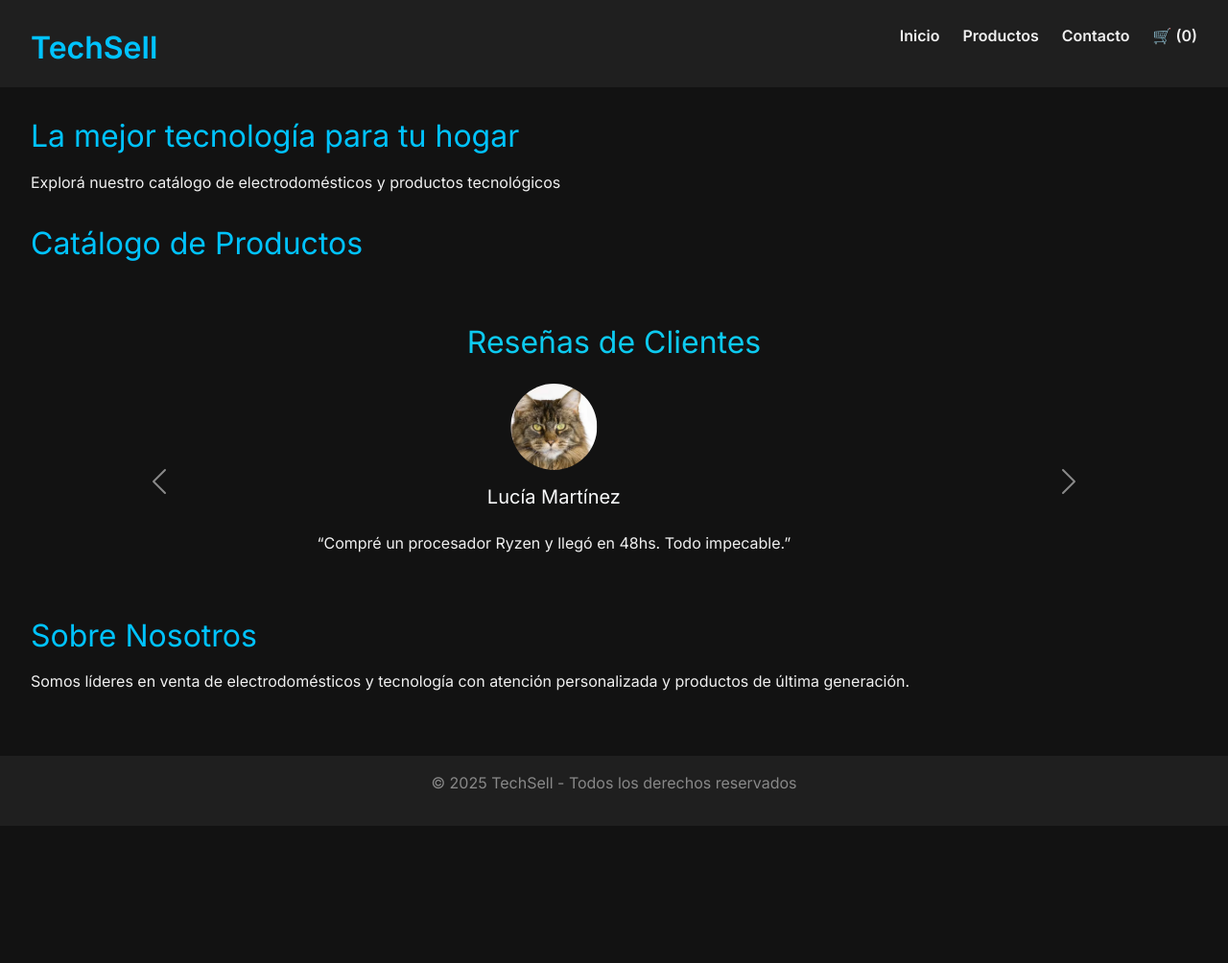
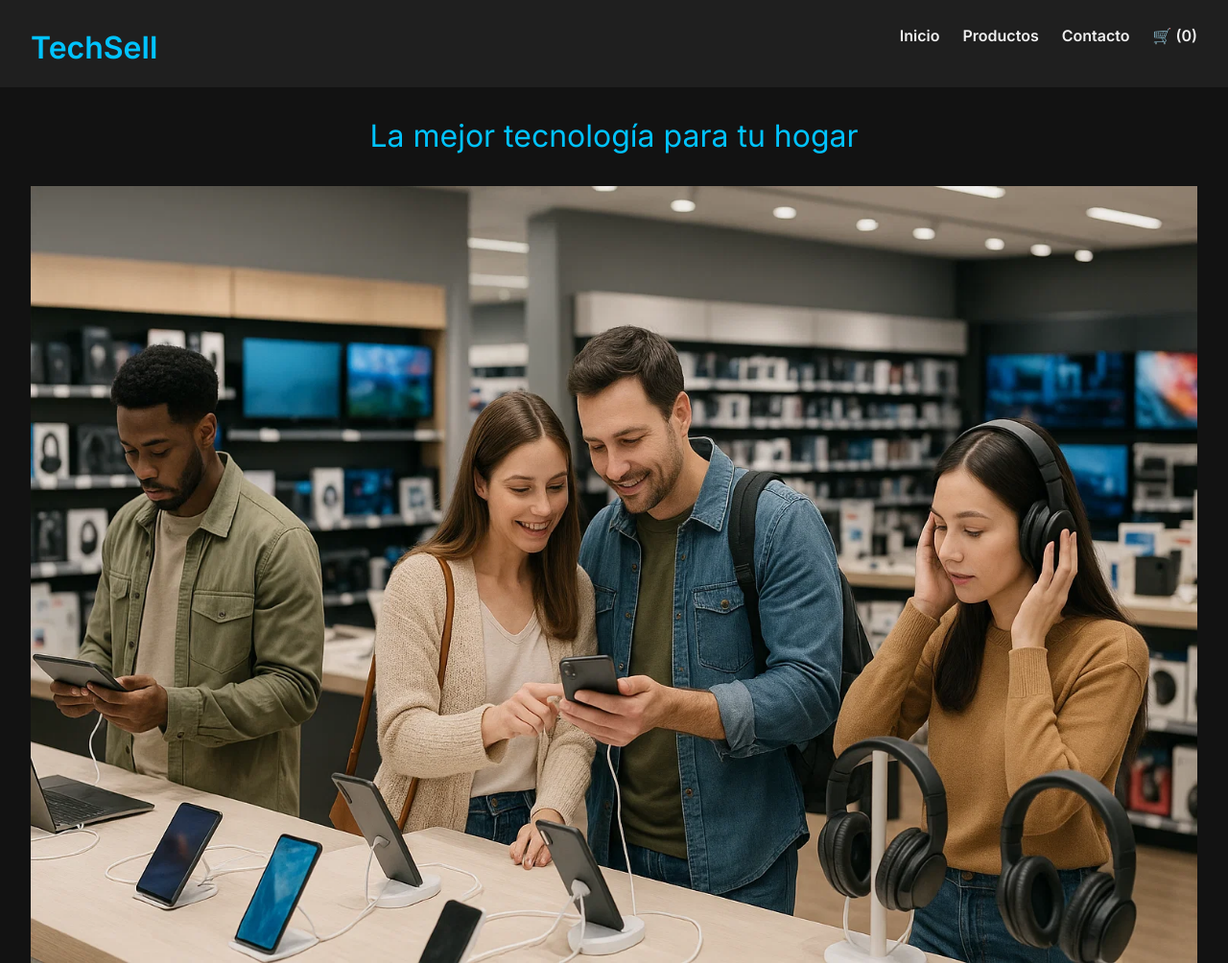
Before and after one commit to ggggwrw/TechSell-Final, a plain HTML site: page index.html in a window 1280 px wide. Shown: the top 1004 px of the page at 96% size. Before the commit the page ends 861 px from the top, so only its background shows below. Drawn offline with nearby package versions, Linux system fonts and the light colour scheme; no server answers.

Commit message:
Update index.html

```diff
--- a/index.html
+++ b/index.html
@@ -26,8 +26,9 @@
   </header>
 
   <main>
-    <section class="hero" id="inicio">
+    <section class="hero text-center d-flex flex-column align-items-center" id="inicio">
       <h2>La mejor tecnología para tu hogar</h2>
+      <img src="ImgVarias/Front.webp" alt="Personas probando tecnología" class="img-fluid my-3">
       <p>Explorá nuestro catálogo de electrodomésticos y productos tecnológicos</p>
     </section>
 
```
